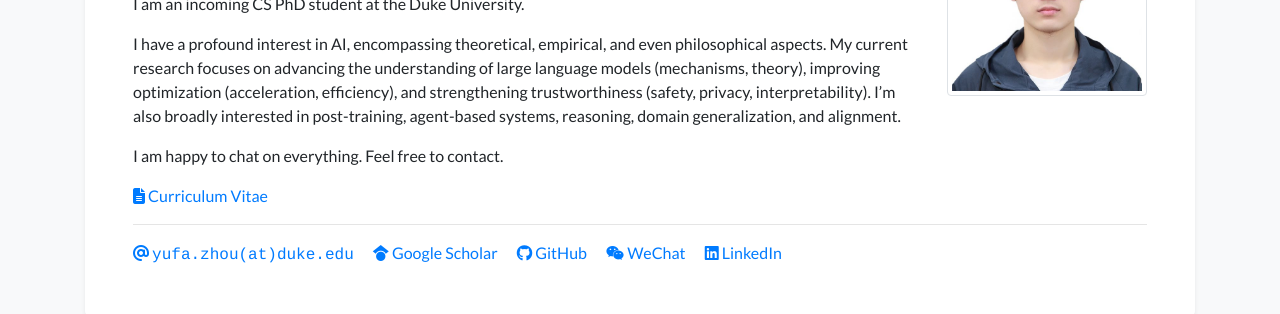
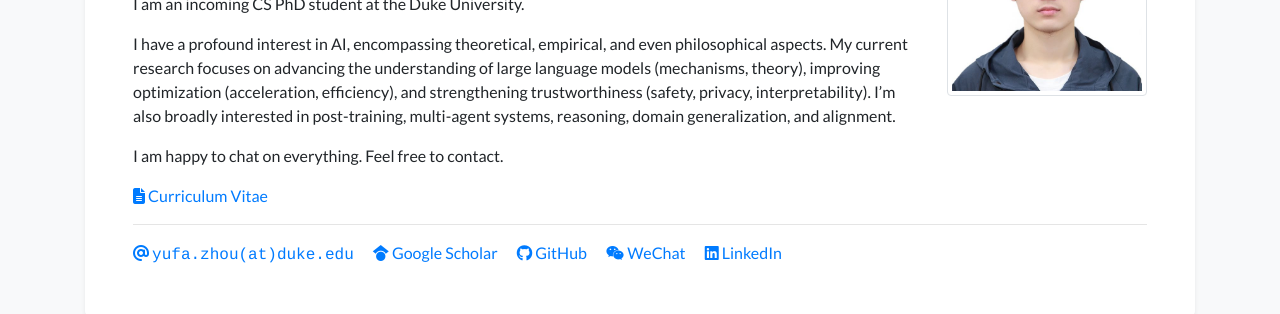
Before and after one commit to MasterZhou1/MasterZhou1.github.io, a Jekyll site: the page built from index.html, in a window 1280 px wide and 900 px high. Shown: the part 232-546 px from the top of the window. Built offline with Jekyll 4.4.1, drawn with Linux system fonts in a browser that asks for light colours; nearby versions of some CDN libraries; a style sheet for code colours, icons or effects is not loaded.

Commit message:
Update profile.yml

```diff
--- a/_data/profile.yml
+++ b/_data/profile.yml
@@ -28,7 +28,7 @@ short_bio: >-
   <p>
     I have a profound interest in AI, encompassing theoretical, empirical, and even philosophical aspects.
     My current research focuses on advancing the understanding of large language models (mechanisms, theory), improving optimization (acceleration, efficiency), and strengthening trustworthiness (safety, privacy, interpretability).
-    I’m also broadly interested in post-training, agent-based systems, reasoning, domain generalization, and alignment.
+    I’m also broadly interested in post-training, multi-agent systems, reasoning, domain generalization, and alignment.
   </p>
   <p>
   I am happy to chat on everything. Feel free to contact.
```
